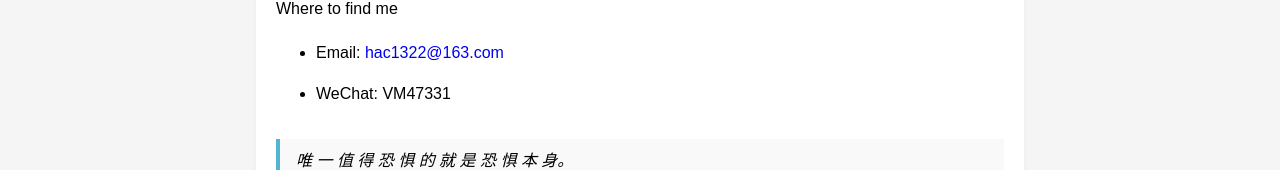
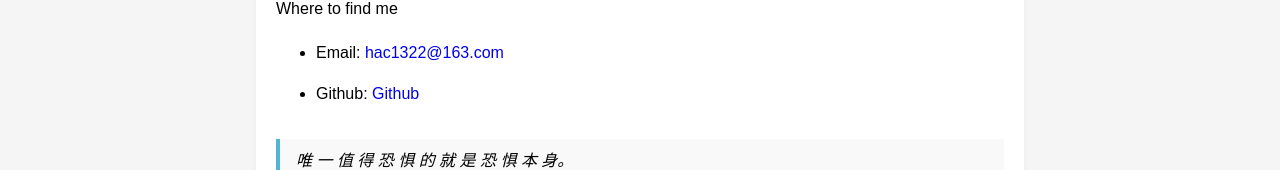
Before and after one commit to yikousu/hac-blog, a Vue app: page /#/home in a window 1280 px wide. Shown: the part 179-349 px from the top of the page. Built offline with nearby package versions, Linux system fonts and the light colour scheme.

Commit message:
docs: update

```diff
--- a/src/components/Home.vue
+++ b/src/components/Home.vue
@@ -16,7 +16,8 @@
                     </p>
                 </li>
                 <li>
-                    <p>WeChat: VM47331</p>
+                    <p>Github: <a href="https://github.com/yikousu" class="nav-link" target="_self"
+                            style="text-decoration: none;">Github</a></p>
                 </li>
             </ul>
 
```
Also changed, not shown: 6 other files (tests, documents, lock files or other folders).
